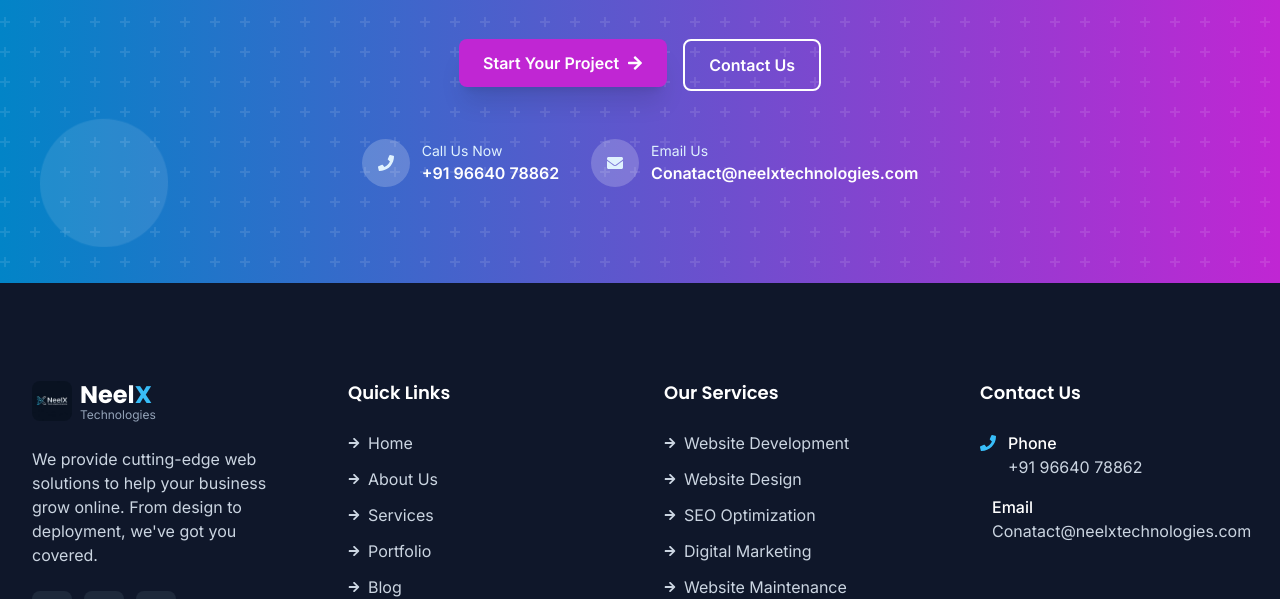
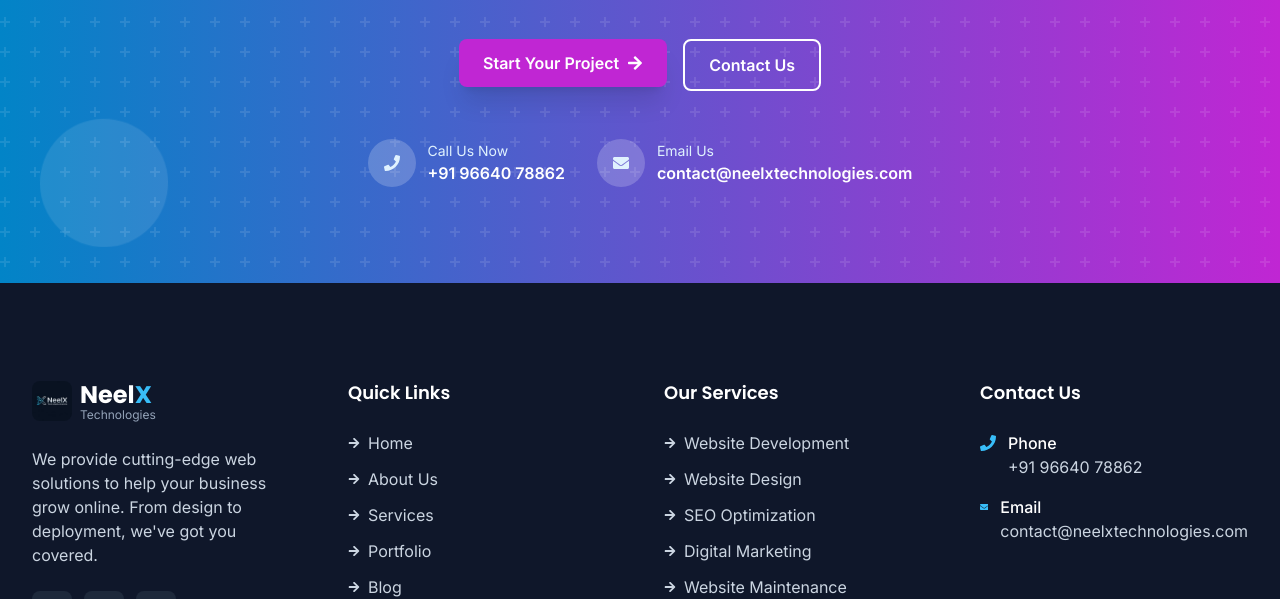
Before and after one commit to NeelX-Technologies/NeelXweb, a React (Vite) app: page / in a window 1280 px wide. Shown: the part 6112-6711 px from the top of the page. Built offline with nearby package versions, Linux system fonts and the light colour scheme.

Commit message:
contact mail correction

```diff
--- a/src/components/home/CallToAction.jsx
+++ b/src/components/home/CallToAction.jsx
@@ -117,7 +117,7 @@
               </div>
             </a>
             <a
-              href="mailto:Conatact@neelxtechnologies.com"
+              href="mailto:contact@neelxtechnologies.com"
               className="flex items-center gap-3 hover:text-white transition-colors group"
             >
               <div className="w-12 h-12 bg-white bg-opacity-20 rounded-full flex items-center justify-center group-hover:bg-opacity-30 transition-all">
@@ -125,7 +125,7 @@
               </div>
               <div className="text-left">
                 <p className="text-sm">Email Us</p>
-                <p className="font-semibold text-white">Conatact@neelxtechnologies.com</p>
+                <p className="font-semibold text-white">contact@neelxtechnologies.com</p>
               </div>
             </a>
           </motion.div>
--- a/src/components/layout/Footer.jsx
+++ b/src/components/layout/Footer.jsx
@@ -137,13 +137,13 @@
               </li>
               <li>
                 <a
-                  href="mailto:Conatact@neelxtechnologies.com"
+                  href="mailto:contact@neelxtechnologies.com"
                   className="flex items-start gap-3 text-dark-300 hover:text-primary-400 transition-colors"
                 >
                   <FaEnvelope className="text-primary-400 mt-1" />
                   <div>
                     <p className="font-medium text-white">Email</p>
-                    <p>Conatact@neelxtechnologies.com</p>
+                    <p>contact@neelxtechnologies.com</p>
                   </div>
                 </a>
               </li>
--- a/src/pages/Contact.jsx
+++ b/src/pages/Contact.jsx
@@ -147,8 +147,8 @@
                   </div>
                   <div>
                     <h4 className="font-semibold text-dark-900 mb-1">Email</h4>
-                    <a href="mailto:Conatact@neelxtechnologies.com" className="text-dark-600 hover:text-primary-600 transition-colors">
-                      Conatact@neelxtechnologies.com
+                    <a href="mailto:contact@neelxtechnologies.com" className="text-dark-600 hover:text-primary-600 transition-colors">
+                      contact@neelxtechnologies.com
                     </a>
                   </div>
                 </div>
--- a/src/pages/FAQ.jsx
+++ b/src/pages/FAQ.jsx
@@ -76,7 +76,7 @@
                   Contact Support
                 </button>
               </a>
-              <a href="mailto:Conatact@neelxtechnologies.com">
+              <a href="mailto:contact@neelxtechnologies.com">
                 <button className="btn btn-outline-white btn-lg">
                   Email Us
                 </button>
```
